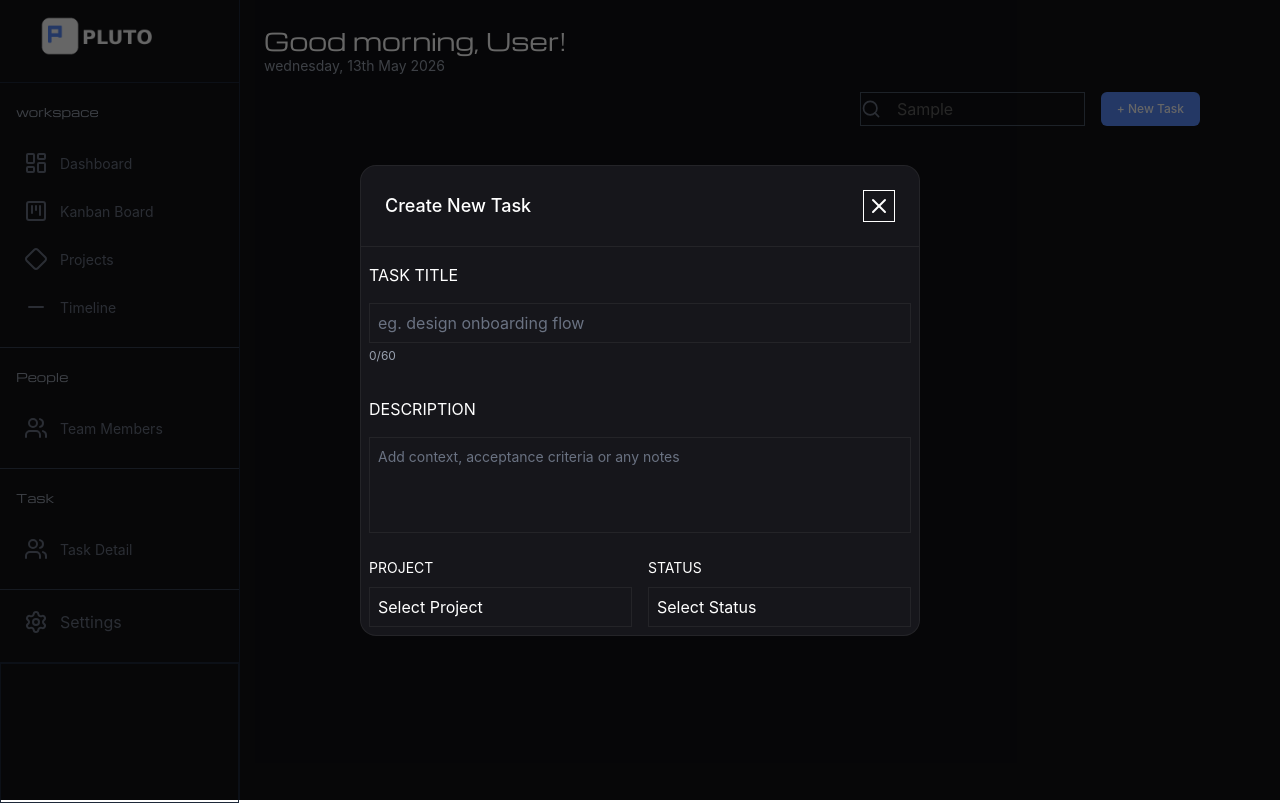
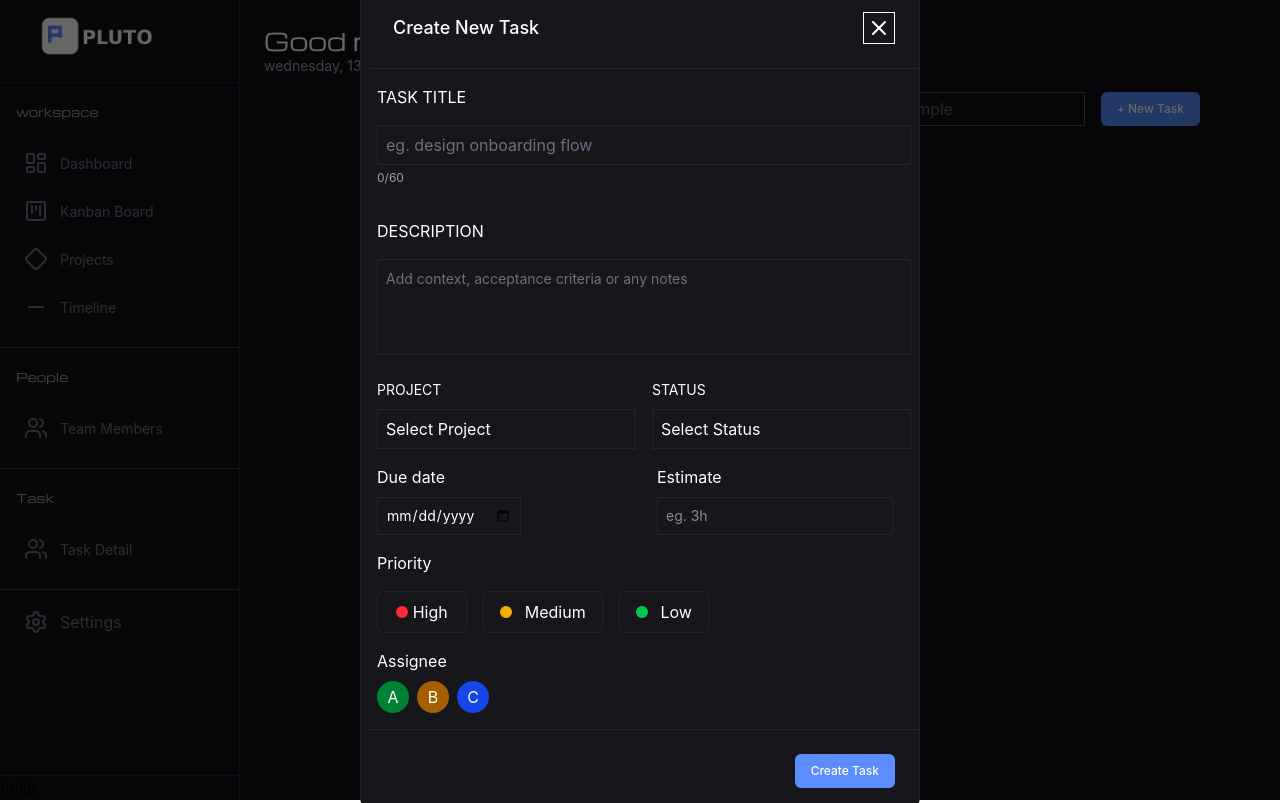
Before and after one commit to visheshshetty86/pluto-project-management, a React (Vite) app: page / in a window 1280 px wide. Both pictures are taken after typing "Sample" into the empty fields and a click on the button "+ New Task". Built offline with nearby package versions, Linux system fonts and the light colour scheme.

Commit message:
add task button overlay

```diff
--- a/src/Dashboard component/TaskbuttonOverlayModal.jsx
+++ b/src/Dashboard component/TaskbuttonOverlayModal.jsx
@@ -11,8 +11,8 @@ export default function TaskbuttonOverlayModal({ onClose }) {
   const [isStatusOpen, setIsStatusOpen] = useState(false);
 
   return (
-    <div className="fixed inset-0 bg-black/60 z-50 flex items-center justify-center">
-      <div className="bg-[#16161B] w-[560px] overflow-y-auto rounded-2xl border border-white/[0.06]">
+    <div className="fixed inset-0 bg-black/60 z-50 flex items-center justify-center ">
+      <div className="bg-[#16161B] w-[560px] overflow-y-auto rounded-2xl border border-white/[0.06] pl-2 ">
 
         {/* Header */}
         <div className="p-6 flex justify-between items-center">
@@ -180,9 +180,71 @@ export default function TaskbuttonOverlayModal({ onClose }) {
               )}
             </div>
           </div>
+        </div>
+        {/* Due Date and estimate*/}
+         <div className="flex gap-34 mt-2 pl-2 ">
 
+            <div className = "text-white flex flex-col ">
+              <span >Due date</span>
+              <input type = "date" className="text-sm text-[white] border border-white/[0.06] p-2 focus:outline-none focus:ring-2 focus:ring-blue-400 mt-2 p" >
+              </input>
+            </div>
+
+            <div className = "text-white flex flex-col ">
+              <span >Estimate</span>
+              <input type = "text" placeholder="eg. 3h" className="text-sm text-white border border-white/[0.06] p-2 focus:outline-none focus:ring-2 focus:ring-blue-400 mt-2 p" >
+              </input>
+            </div>
+          </div>
+
+          {/* Priority */}
+          <div className="flex mt-2 pl-2 ">
+            <div className="text-white mt-2 ">
+              <span>Priority</span>
+
+              <div className="mt-4 flex gap-4">
+                <button className="border border-white/[0.06] p-2 text-white hover:bg-white/10 w-[90px] rounded-md">
+                  <span className= "rounded-full bg-red-500 w-3 h-3 inline-block "></span>
+                  <span> High </span>
+                </button>
+                <button className="border border-white/[0.06] p-2 text-white hover:bg-white/10 w-[120px] rounded-md">
+                  <span className= "rounded-full bg-yellow-500 w-3 h-3 inline-block mr-2"></span>
+                  <span> Medium </span>
+                </button>
+                <button className="border border-white/[0.06] p-2 text-white hover:bg-white/10 w-[90px] rounded-md">
+                  <span className= "rounded-full bg-green-500 w-3 h-3 inline-block mr-2"></span>
+                  <span> Low </span>
+                </button>
+              </div>
+            </div>
+          </div>
+
+          {/* Assignee */}
+        <div className="flex mt-2 pl-2 ">
+          <div className="text-white mt-2 ">
+            <span>Assignee</span>
+            <div className= " mt-2 gap-2 flex">
+              <button className = "rounded-full bg-green-700 w-8 h-8 text-white flex items-center justify-center">
+                A
+              </button>
+              <button className = "rounded-full bg-yellow-700 w-8 h-8 text-white flex items-center justify-center">
+                B
+              </button>
+              <button className = "rounded-full bg-blue-700 w-8 h-8 text-white flex items-center justify-center">
+                C
+              </button>
+            </div>
+          </div>
         </div>
 
+<div className="h-px w-full bg-white/[0.06] mt-4" />
+
+        {/* Create Task Button */}
+        <div className="flex justify-end p-6">
+          <button className="bg-[#5B8DFE] text-white text-[12px] font-medium px-4 py-2 rounded-md">
+            Create Task
+          </button>
+        </div>
       </div>
     </div>
   );
--- a/src/Pages/DashboardPage.jsx
+++ b/src/Pages/DashboardPage.jsx
@@ -12,7 +12,7 @@ return (
         </div>
 
 
-        <div className= "mt-4 display flex justify-end mr-20 Michroma">
+        <div className= "mt-4 display flex justify-end mr-20 ">
             <SearchBar />
             <NewTaskButton />
         </div>
--- a/src/sidemenu/SideMenu Components/sideMenuFooter.jsx
+++ b/src/sidemenu/SideMenu Components/sideMenuFooter.jsx
@@ -1,6 +1,9 @@
+import { Divide } from "lucide-react";
 
 export default function SideMenuFooter() {
     return (
-        <div className="w-full h-[140px] border border-gray-800"></div>
+       <div>
+        <span>hello</span>
+       </div>
     )
 }
```
